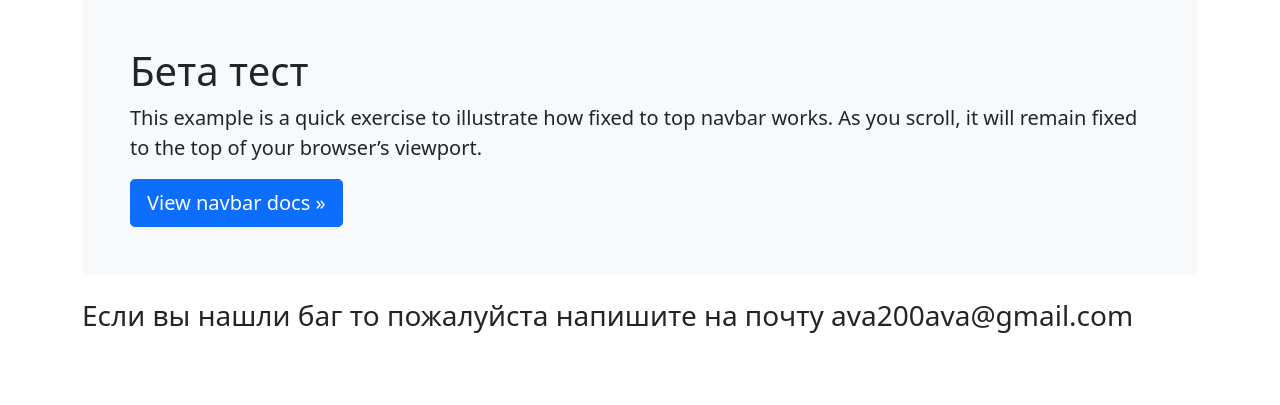
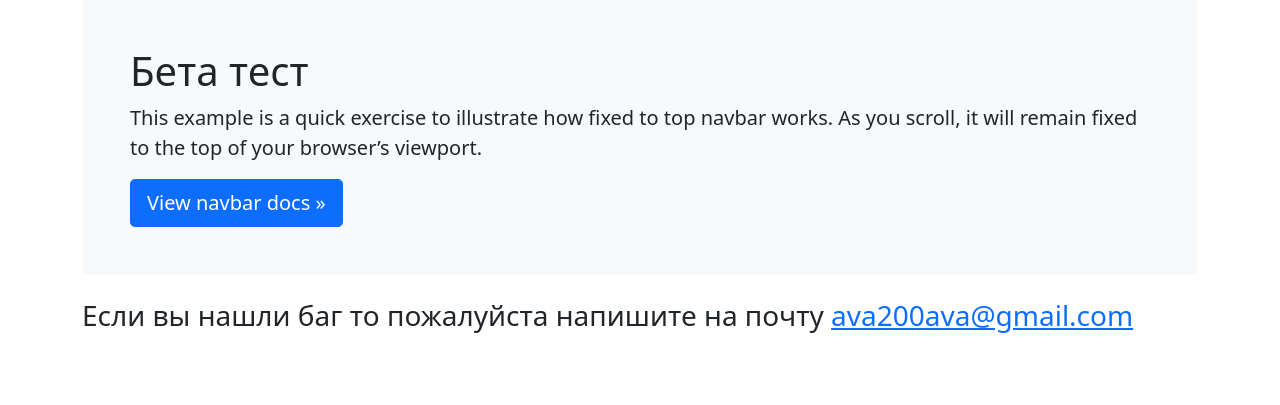
Before and after one commit to bekov001/nurzhauap, a Django app: page /about in a window 1280 px wide. Shown: the part 97-502 px from the top of the page. Run offline with Django 3.2, Linux system fonts and the light colour scheme.

Commit message:
new details

```diff
--- a/main/templates/main/about.html
+++ b/main/templates/main/about.html
@@ -12,6 +12,6 @@
     </main>
     <div class="container">
             <br>
-            <h3>Если вы нашли баг то пожалуйста напишите на почту ava200ava@gmail.com</h3>
+            <h3>Если вы нашли баг то пожалуйста напишите на почту <a href="mailto:ava200ava@gmail.com?subject=Нет ответа" class="mail">ava200ava@gmail.com</a></h3>
     </div>
 {% endblock %}
```
Also changed, not shown: example/settings.py (+5 -12 lines).
